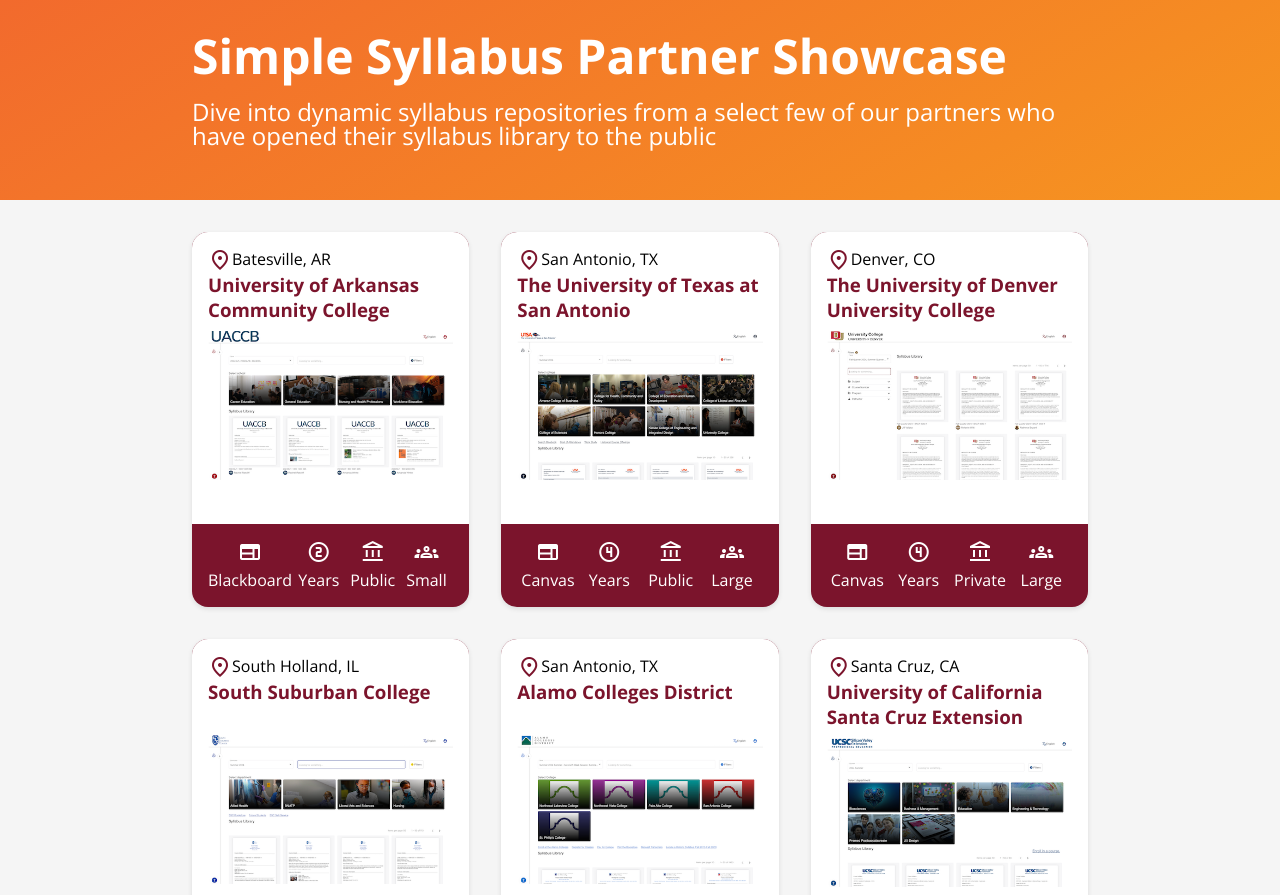
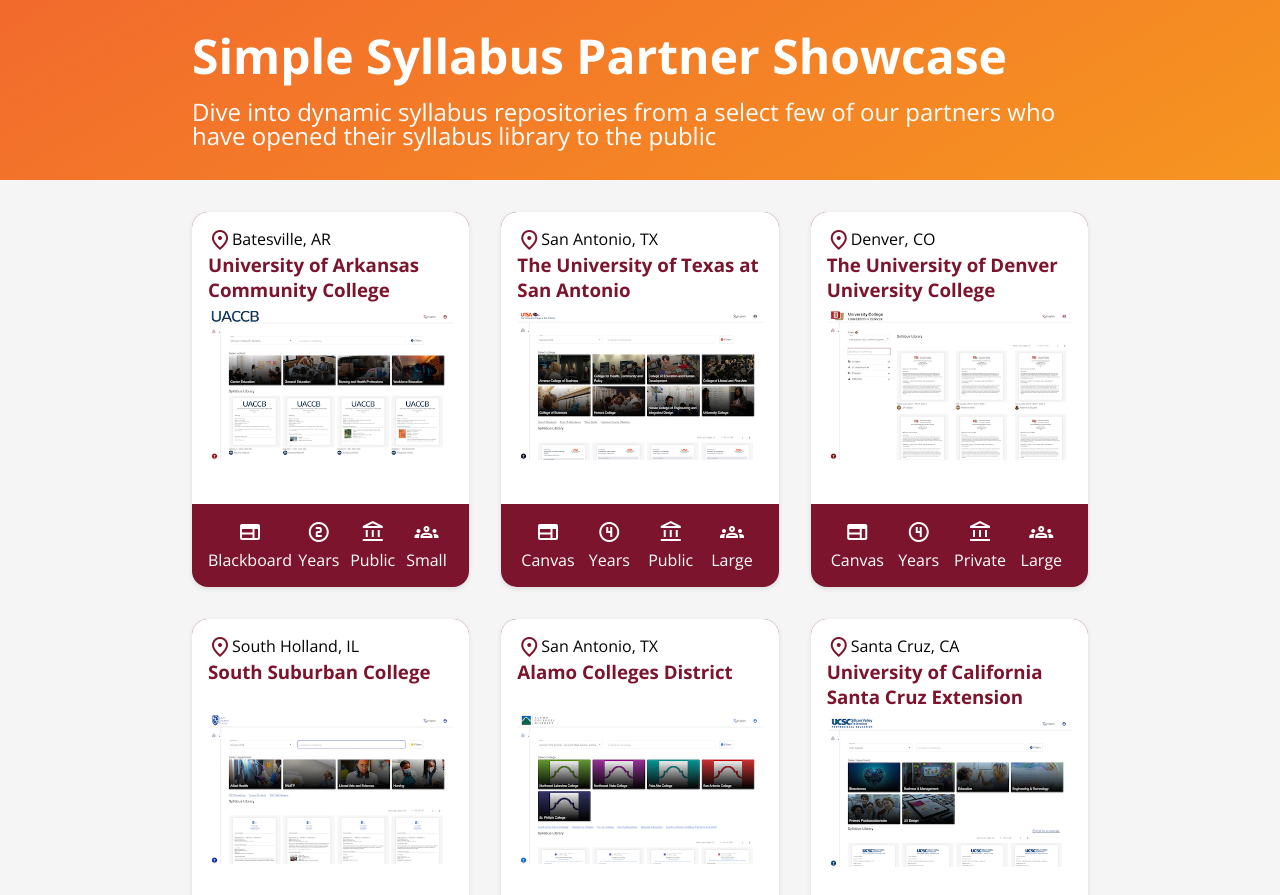
Before and after one commit to DirectorToGo/simple-customer-showcase, a plain HTML site: page index.html in a window 1280 px wide. Shown: the top 895 px of the page. Drawn offline with nearby package versions, Linux system fonts and the light colour scheme.

Commit message:
Removed 25vh

```diff
--- a/style.css
+++ b/style.css
@@ -29,7 +29,6 @@
     display: flex;
     flex-direction: column;
     align-items: center;
-    min-height: 25vh;
     padding-top: 2em;
     padding-bottom: 2em;
     min-width: 100%;
```
